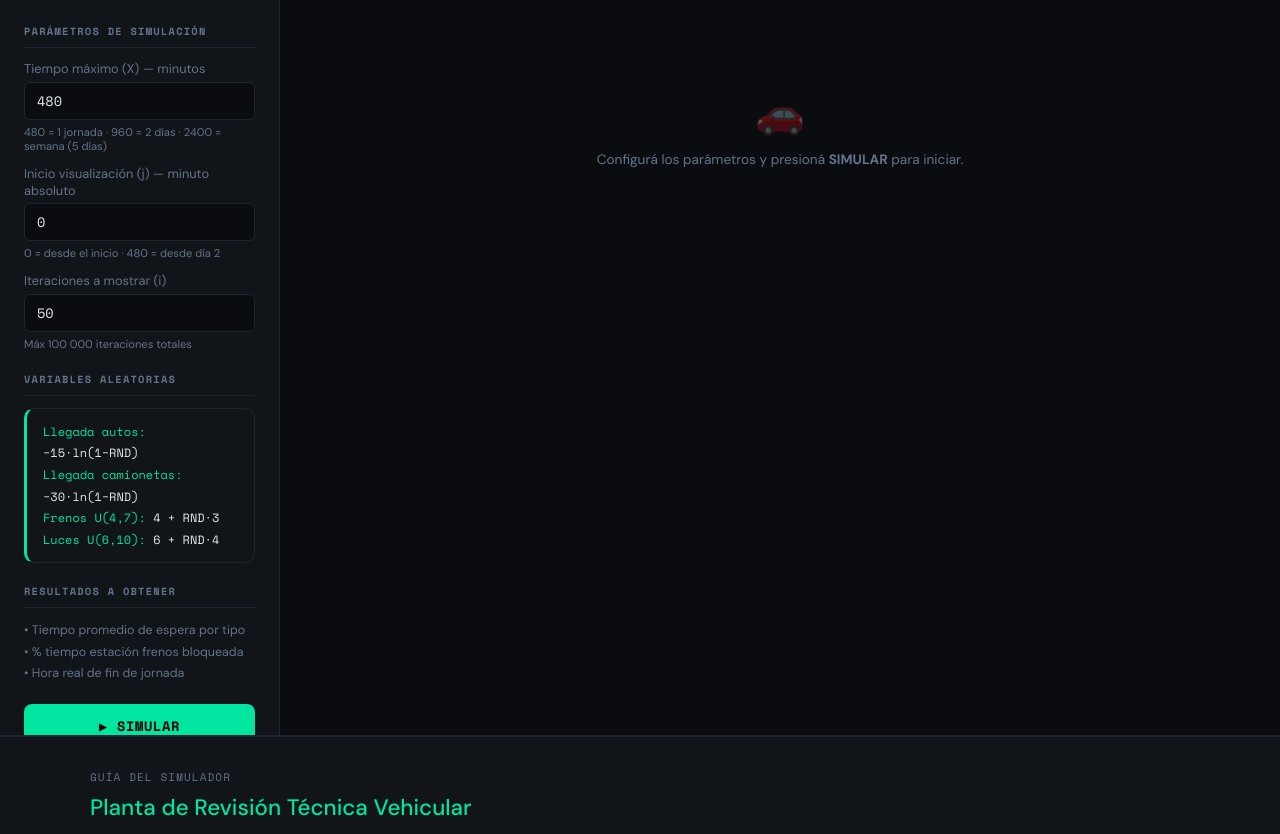
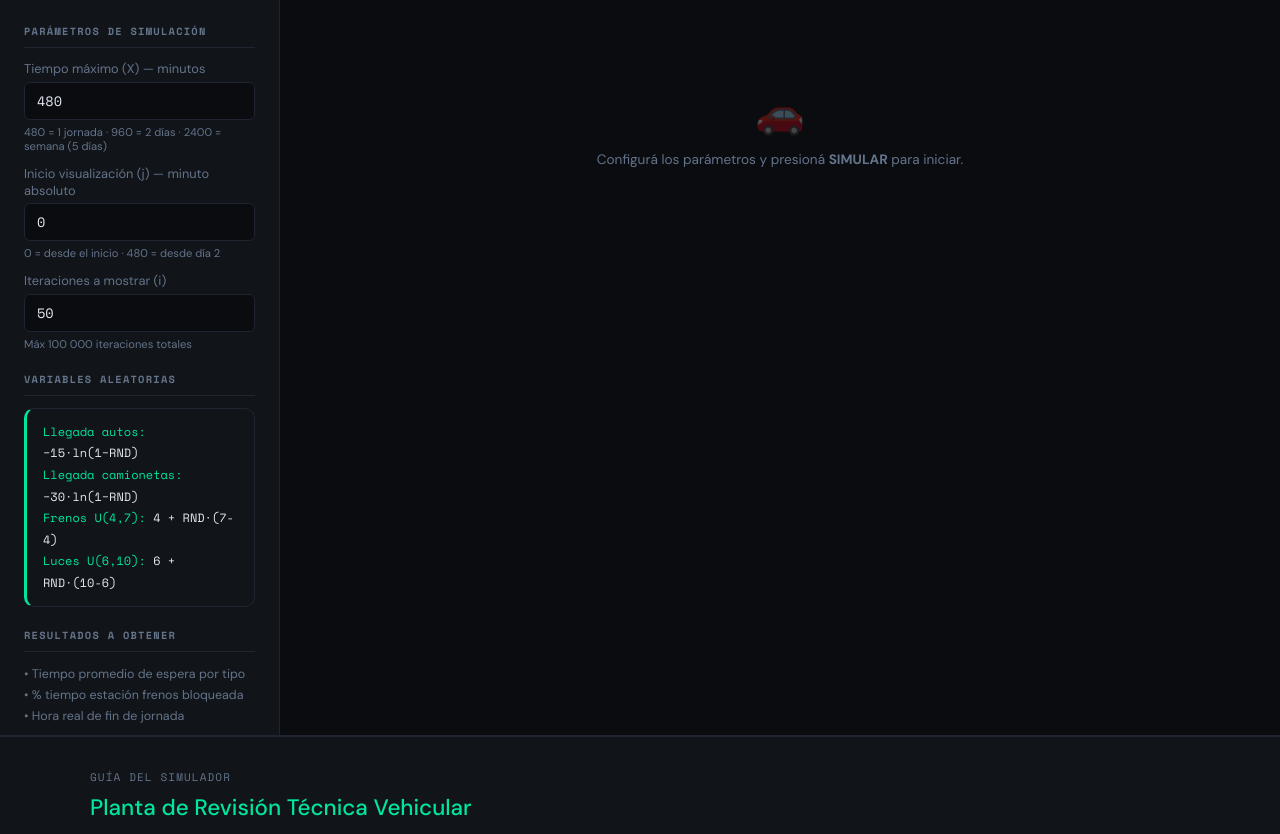
Before and after one commit to Let-so/tp-simulaci-n, a Django app: page / in a window 1280 px wide. Shown: the part 65-899 px from the top of the page. Run offline with Django 5.2, Linux system fonts and the light colour scheme.

Commit message:
Show unsimplified formulas for Frenos and Luces in UI

```diff
--- a/simulador/templates/simulador/index.html
+++ b/simulador/templates/simulador/index.html
@@ -460,8 +460,8 @@
         <code>
           <span>Llegada autos:</span> −15·ln(1−RND)<br>
           <span>Llegada camionetas:</span> −30·ln(1−RND)<br>
-          <span>Frenos U(4,7):</span> 4 + RND·3<br>
-          <span>Luces U(6,10):</span> 6 + RND·4
+          <span>Frenos U(4,7):</span> 4 + RND·(7-4)<br>
+          <span>Luces U(6,10):</span> 6 + RND·(10-6)
         </code>
       </div>
     </div>
```
